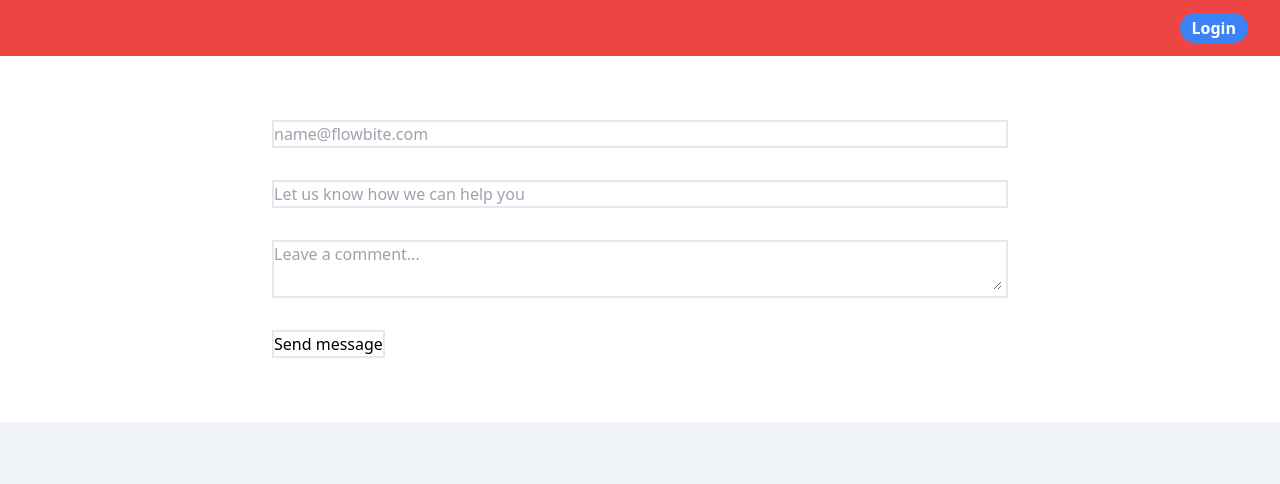
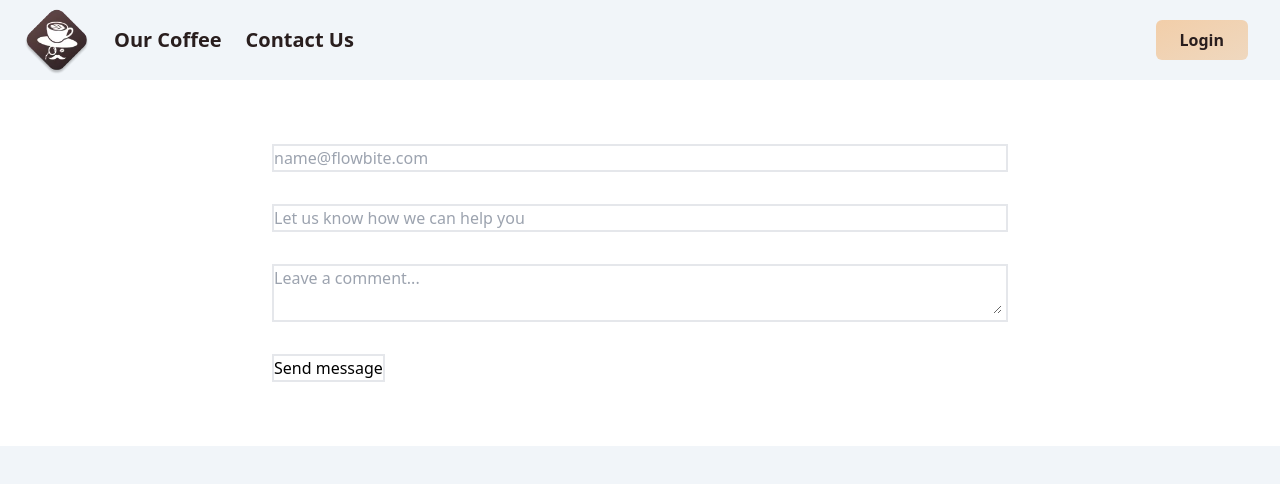
Before and after one commit to ForZade/CoffeeShop-rework, a React (Vite) app in the folder Frontend/: page /contacts in a window 1280 px wide. Shown: the top 484 px of the page. Built offline with nearby package versions, Linux system fonts and the light colour scheme; no server answers.

Commit message:
Minor design changes

```diff
--- a/Frontend/src/App.tsx
+++ b/Frontend/src/App.tsx
@@ -28,7 +28,8 @@ const routes = createBrowserRouter(
             <Route path="/verified" element={<EmailVerified/>} />
             <Route path="/verify" element={<VerifyEmail/>} />
             <Route path="/products" element={<ShopPage />} />
-            <Route path="/products/:id" element={<ProductPage />} />            <Route path="/purchase" element={<PurchasePage/>}/>
+            <Route path="/products/:id" element={<ProductPage />} />
+            <Route path="/purchase" element={<PurchasePage/>}/>
         </Route>
     )
 )
--- a/Frontend/src/components/Navbar.tsx
+++ /dev/null
@@ -1,17 +0,0 @@
-import UserBubble from "./UserBubble/UserBubble"
-import CartButton from "../components/Cart/CartButton";
-
-export default function Navbar() {
-    return (
-        <nav className="w-full h-14 bg-red-500 flex justify-between items-center px-8">
-            <section>
-
-            </section>
-
-            <section className="flex items-center space-x-4">
-                <CartButton />
-                <UserBubble roles={["User", "Admin"]}/>
-            </section>
-        </nav>
-    )
-}
--- /dev/null
+++ b/Frontend/src/components/Navigation/NavLink.tsx
@@ -0,0 +1,14 @@
+import { Link } from "react-router-dom";
+
+export default function NavLink({ to, children }: { to: string, children: React.ReactNode }) {
+    return (
+        <Link to={to} className="whitespace-nowrap text-center w-min h-7 overflow-hidden group">
+            <div className="group-hover:-mt-7 transition-[margin] duration-300">
+                <h1 className="text-coffee-400">{children}</h1>
+                <h1 className="text-coffee-200">{children}</h1>
+            </div>
+        </Link>
+    )
+}
+
+//<Link to="/products" className="w-28 whitespace-nowrap text-center">Our Coffee</Link>
--- /dev/null
+++ b/Frontend/src/components/Navigation/Navbar.tsx
@@ -0,0 +1,28 @@
+import UserBubble from "../UserBubble/UserBubble";
+import CartButton from "../Cart/CartButton";
+import NavLink from "./NavLink";
+import { Link } from "react-router-dom";
+
+export default function Navbar() {
+    return (
+        <nav className="w-full h-20 flex justify-between items-center pr-8 relative">
+            <section className="flex items-center text-[#291E1E] dark:text-white text-xl font-black">
+                <Link to="/" className="scale-[0.6] hover:rotate-[360deg] transition-transform duration-1000 ease-in-out">
+                    <img src="/logo.webp" alt="" draggable="false"/>
+                </Link>
+
+                <div className="flex items-center gap-6">
+                    <NavLink to="/products">Our Coffee</NavLink>
+                    <NavLink to="/contacts">Contact Us</NavLink>
+                </div>
+            </section>
+
+            <section className="flex items-center gap-4">
+                <CartButton />
+                <UserBubble roles={["User", "Admin"]}/>
+            </section>
+        </nav>
+    )
+}
+
+// from-[#291E1E] to-[#5C4342]
--- a/Frontend/src/components/Products/ProductCard.tsx
+++ b/Frontend/src/components/Products/ProductCard.tsx
@@ -21,32 +21,31 @@ export default function ProductCard({ product }: CardInterface) {
 
   return (
     <section
-      // to={`/products/${product.id}`}
       key={product.id}
-      className="h-min w-full grid place-items-center"
+      className="h-min w-full grid place-items-center relative"
     >
-      <Link to={`/products/${product.id}`} className="h-min w-full flex flex-col justify-end group hover:scale-105 transition-transform">
-        <div className=" w-full flex px-12 py-3 -mb-12 z-10">
-          <img src="/jacobs.webp" alt="" draggable="false"/>
+      <Link
+        to={`/products/${product.id}`}
+        className="h-min w-full flex flex-col justify-end group hover:scale-105 transition-transform"
+      >
+        <div className="w-full flex px-12 py-3 -mb-12 z-10">
+          <img src={"/jacobs.webp"} alt="" draggable="false" />
         </div>
 
-        <div className={`w-full h-min rounded-3xl bg-slate-200 dark:bg-zinc-800 dark:text-white px-6 py-4 flex flex-col justify-end gap-4 relative shadow group-hover:shadow-lg transition-shadow ${auth ? "h-48" : "h-24"}`}>
-            {/* {
-              auth && <ReviewButton liked={product.liked} productId={product.id} />
-            } */}
+        <div
+          className={`w-full h-min rounded-3xl bg-slate-200 dark:bg-zinc-800 dark:text-white px-6 py-4 flex flex-col justify-end gap-4 relative shadow group-hover:shadow-lg transition-shadow ${auth ? "h-48" : "h-24"}`}
+        >
           <header className="flex flex-col">
-            <div className=" h-min flex justify-between items-center">
+            <div className="h-min flex justify-between items-center">
               <h1 className="text-lg font-bold">{product.name}</h1>
-              {
-                auth && <ReviewButton liked={product.liked} productId={product.id} />
-              }
+              {auth && <ReviewButton liked={product.liked} productId={product.id} />}
             </div>
-            <p className="w-full text-sm  truncate line-clamp-1 text-wrap">{product.description}</p>
+            <p className="w-full text-sm truncate line-clamp-1 text-wrap">
+              {product.description}
+            </p>
           </header>
 
-          {
-            auth && <AddToCart productId={product.id} />
-          }
+          {auth && <AddToCart productId={product.id} />}
         </div>
       </Link>
     </section>
--- a/Frontend/src/components/UserBubble/UserBubble.tsx
+++ b/Frontend/src/components/UserBubble/UserBubble.tsx
@@ -1,29 +1,11 @@
 import UserDropdown from "./UserDropdown";
-import { useEffect, useState } from "react";
+import { useState } from "react";
 import { Link } from "react-router-dom";
 import { useAuth } from "../../contexts/AuthContext";
 
 export default function UserBubble({ roles }: { roles: string[] }) {
     const [open, setOpen] = useState(false);
-    const [loading, setLoading] = useState(true);
-    const { auth, checkAuth} = useAuth();
-
-    useEffect(() => {
-        const fetchData = async () => {
-            try {
-                await checkAuth();
-            }
-            catch (err) {
-                console.log(err);
-            }
-            finally {
-                setLoading(false);
-            }
-        }
-
-        fetchData();
-    // eslint-disable-next-line react-hooks/exhaustive-deps
-    }, []);
+    const { auth, user } = useAuth();
 
     function handleClickOutside() {
         setTimeout(() => setOpen(false), 150);
@@ -31,10 +13,8 @@ export default function UserBubble({ roles }: { roles: string[] }) {
 
     // Render loading state, login button, or user dropdown
     return (
-        <main className="relative w-min h-min">
-            {loading ? (
-                <div>Loading...</div> // Optionally display a loading indicator
-            ) : auth ? (
+        <main className="relative w-min h-min group">
+            {auth ? (
                 <>
                     <div className="w-12 h-12 rounded-full border bg-blue-500" onClick={() => setOpen(!open)}>
                         <img
@@ -46,10 +26,20 @@ export default function UserBubble({ roles }: { roles: string[] }) {
                     <UserDropdown open={open} toggle={handleClickOutside} roles={roles} />
                 </>
             ) : (
-                <Link to="/login" className="px-3 py-1 text-base font-semibold text-white bg-blue-500 rounded-full">
-                    Login
-                </Link>
+                <div className="w-min h-min grid place-items-center">
+                    <Link to="/login" className="px-6 py-2 text-base font-semibold text-coffee-400 bg-gradient-to-br from-coffee-200 to-coffee-100 rounded-md active:scale-90 hover:opacity-80 transition-[transform,opacity]">
+                        Login
+                    </Link>
+                </div>
             )}
+
+
+            {
+            auth &&
+            <div className="group-hover:block hidden absolute top-12 left-1/2 transform -translate-x-1/2 bg-gray-700 text-white font-semibold text-xs rounded-md p-2 opacity-100 transition-opacity duration-300 whitespace-nowrap">
+                {user?.first_name} {user?.last_name}
+            </div>
+            }
         </main>
     );
 }
--- a/Frontend/src/layouts/MainLayout.tsx
+++ b/Frontend/src/layouts/MainLayout.tsx
@@ -1,13 +1,17 @@
+import { useState } from "react";
 import { Outlet } from "react-router-dom";
 import { useTheme } from "../contexts/ThemeContext";
-import Navbar from "../components/Navbar";
+import { useAuth } from "../contexts/AuthContext";
+import Navbar from "../components/Navigation/Navbar";
 
 export default function MainLayout() {
     const { theme } = useTheme();
+    const { auth } = useAuth();
+    const [open, setOpen] = useState(false);
 
     return (
-        <div className={`${theme}`}>
-            <main className="w-screen h-screen bg-slate-100 dark:bg-zinc-700 flex flex-col">
+        <div className={`w-screen h-screen ${theme} flex`}>
+            <main className={`h-full bg-slate-100 dark:bg-zinc-700 flex flex-col ${open && !auth ? "w-10/12 rounded-r-3xl" : "w-full"}`}>
                 <Navbar />
                 <main className="w-full grow">
                     <Outlet />
--- a/Frontend/src/pages/HomePage.tsx
+++ b/Frontend/src/pages/HomePage.tsx
@@ -1,4 +1,22 @@
+import { useEffect } from "react";
+import { useAuth } from "../contexts/AuthContext";
+
 export default function HomePage() {
+    const { checkAuth } = useAuth();
+
+    useEffect(() => {
+        const loadPage = async () => {
+            try {
+                await checkAuth();
+            }
+            catch (error) {
+                console.error('Error:', error);
+            }
+        }
+
+        loadPage();
+    }, []);
+
     return (
         <h1 className="text-3xl font-bold underline text-black">
             Home
--- a/Frontend/src/pages/ShopPage.tsx
+++ b/Frontend/src/pages/ShopPage.tsx
@@ -19,7 +19,7 @@ export default function ShopPage() {
                 console.log(err);
             }
             finally{
-                setLoading(false);
+                setTimeout(() => setLoading(false), 5000);
             }
         }
         getProducts();
--- a/Frontend/tailwind.config.js
+++ b/Frontend/tailwind.config.js
@@ -6,7 +6,14 @@ export default {
     "./src/**/*.{js,ts,jsx,tsx}",
   ],
   theme: {
-    extend: {},
+    extend: {
+      colors: {
+        "coffee-400": "#291E1E",
+        "coffee-300": "#5C4342",
+        "coffee-200": "#F2CEA9",
+        "coffee-100": "#EFD8BF",
+      },
+    },
   },
   plugins: [],
 }
```
Also changed, not shown: Frontend/src/components/Cart/CartButton.tsx (+13 -8 lines), Frontend/public/logo.webp (renamed from Frontend/public/Group 10 [MConverter.eu].webp).
